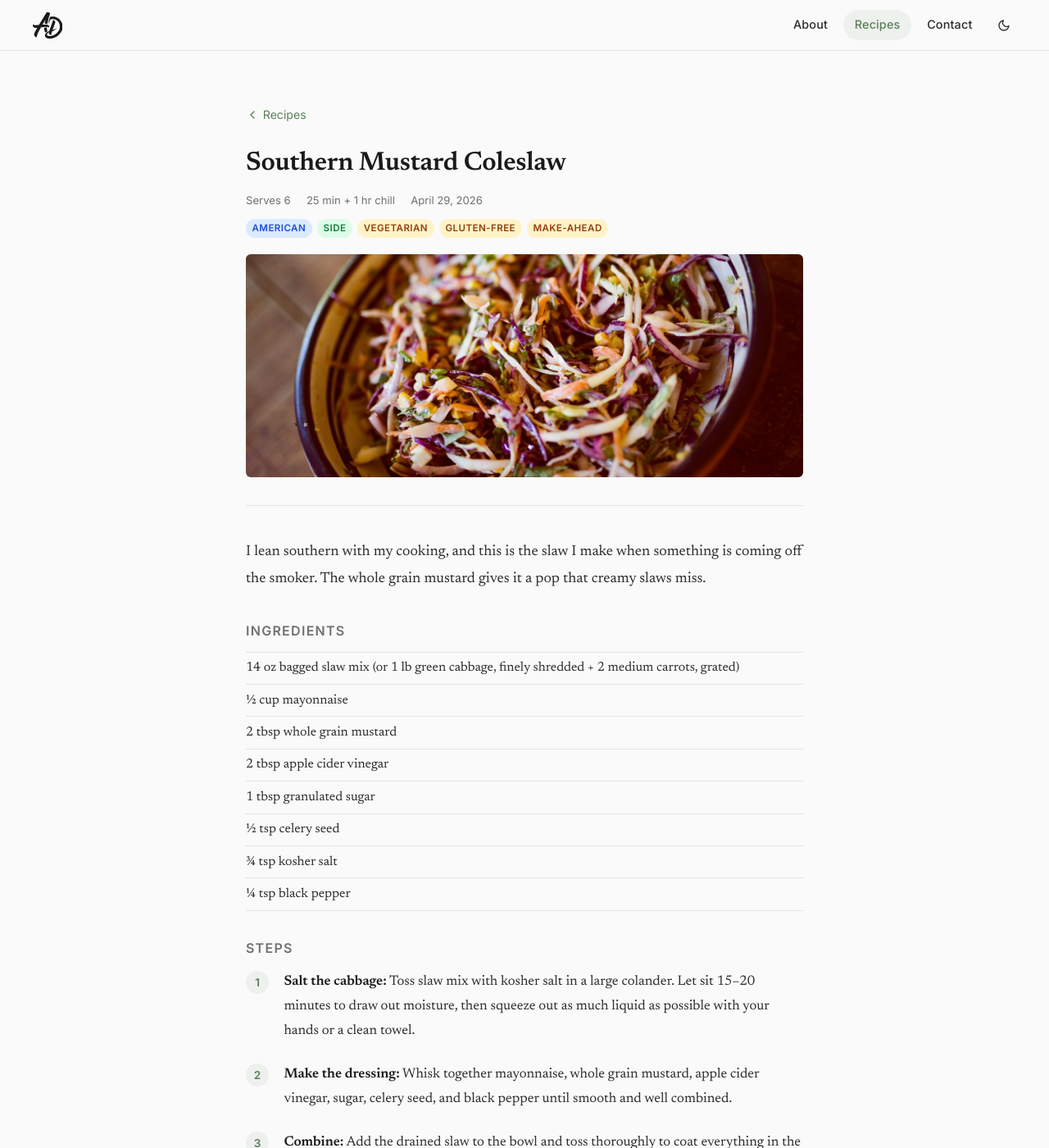
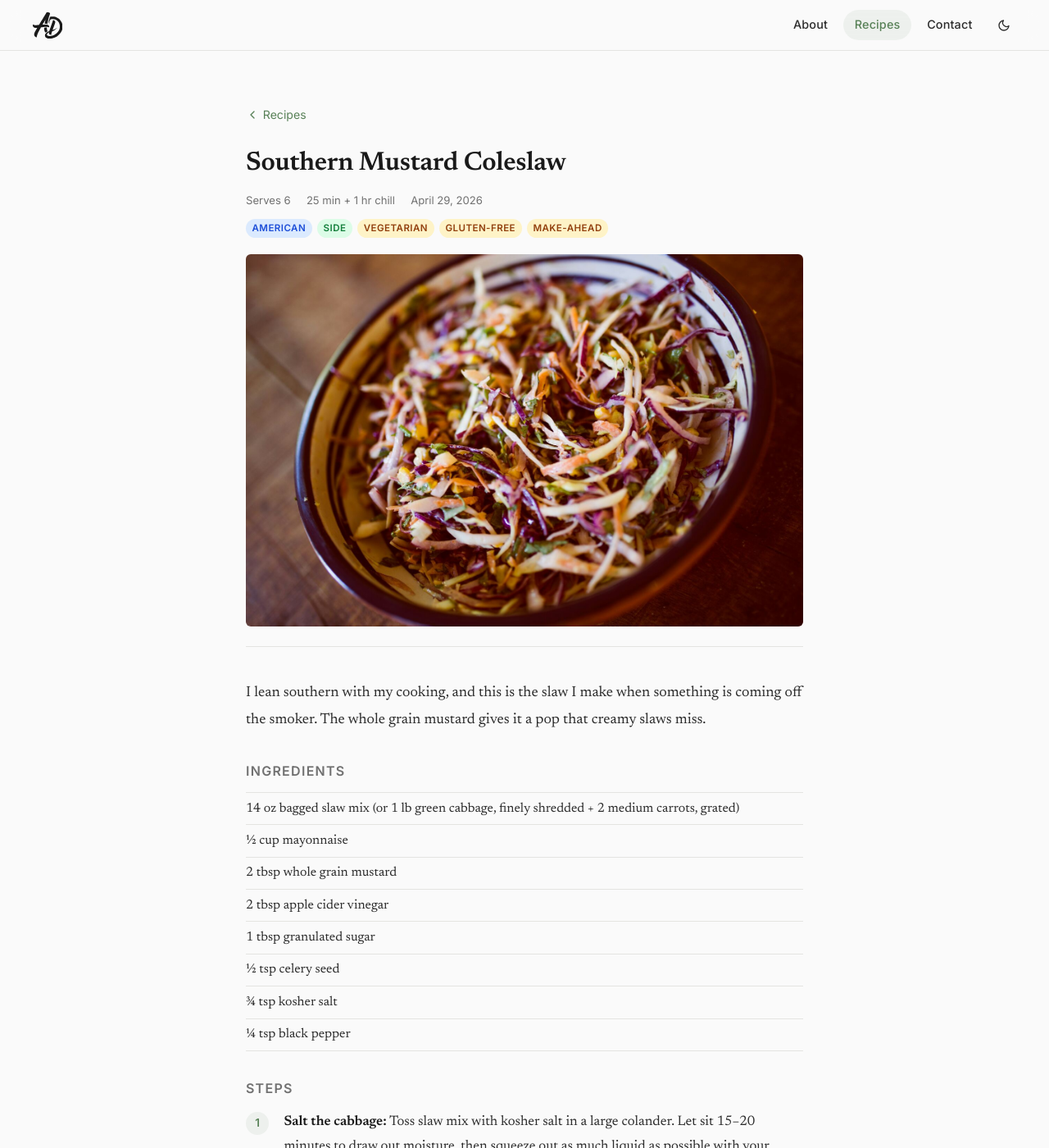
Before and after one commit to adixon304/adixon304.github.io, a Jekyll site: the page built from _posts/2026-04-29-southern-mustard-coleslaw.md, in a window 1280 px wide and 1400 px high. Shown: the whole window at 82% size. Built offline with Jekyll 4.4.1, drawn with Linux system fonts in a browser that asks for light colours.

Commit message:
Show full recipe hero photo instead of 5:2 crop
Portrait photos were zoomed hard by aspect-ratio + object-fit: cover.
Render each photo at its natural aspect, capped at 480px tall and
centered.

Co-Authored-By: Claude Fable 5 <noreply@anthropic.com>

```diff
--- a/css/style.css
+++ b/css/style.css
@@ -1098,12 +1098,12 @@ footer a:hover {
 }
 
 .recipe-hero-image {
-  width: 100%;
-  aspect-ratio: 5 / 2;
-  max-height: 320px;
-  object-fit: cover;
+  display: block;
+  max-width: 100%;
+  width: auto;
+  max-height: 480px;
+  margin: 1.25rem auto 0;
   border-radius: var(--radius);
-  margin-top: 1.25rem;
 }
 
 /* Recipes listing page */
```
